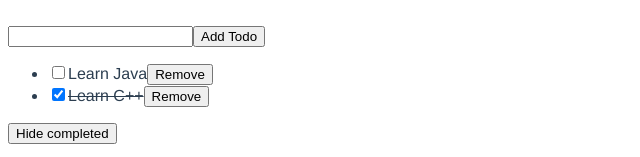
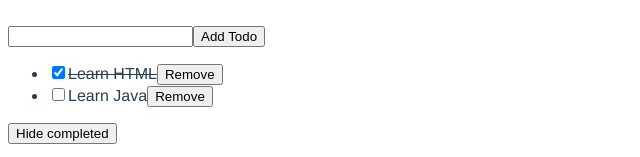
Before and after one commit to gwonmin/Vue3-practice, a Vue app in the folder chartjs/: page / in a window 1280 px wide. Shown: the part 474-631 px from the top of the page, without its empty margins (0-640 px from the left). Built offline with nearby package versions, Linux system fonts and the light colour scheme.

Commit message:
change Composition Style to Options Style

```diff
--- a/chartjs/src/components/HelloWorld.vue
+++ b/chartjs/src/components/HelloWorld.vue
@@ -1,10 +1,21 @@
 <template>
-  <div class="hello">
+  <div>
     <h1>{{ HelloWorld }}</h1>
   </div>
 </template>
 
-<!-- Composition style -->
+// Options style
+<!-- <script>
+export default {
+  data() {
+    const HelloWorld = "HelloWorld";
+
+    return { HelloWorld };
+  },
+};
+</script> -->
+
+<!-- Composition Style -->
 <script setup>
 import { ref } from "vue";
 
--- a/chartjs/src/components/TodoList.vue
+++ b/chartjs/src/components/TodoList.vue
@@ -15,7 +15,44 @@
   </button>
 </template>
 
-<script setup>
+<!-- Options -->
+<script>
+//to give each todo a unique id
+let id = 0;
+
+export default {
+  data() {
+    return {
+      newTodo: "",
+      hideCompleted: false,
+      todos: [
+        { id: id++, text: "Learn HTML", done: true },
+        { id: id++, text: "Learn Java", done: false },
+      ],
+    };
+  },
+
+  computed: {
+    filteredTodos() {
+      return this.hideCompleted ? this.todos.filter(t => !t.done) : this.todos;
+    },
+  },
+
+  methods: {
+    addTodo() {
+      this.todos.push({ id: id++, text: this.newTodo });
+      this.newTodo = "";
+    },
+
+    removeTodo(todo) {
+      this.todos = this.todos.filter(t => t !== todo);
+    },
+  },
+};
+</script>
+
+<!-- Composition -->
+<!-- <script setup>
 import { ref, computed } from "vue";
 
 // to give each todo a unique id
@@ -41,7 +78,7 @@ function addTodo() {
 function removeTodo(todo) {
   todos.value = todos.value.filter((t) => t !== todo);
 }
-</script>
+</script> -->
 
 <style>
 .done {
```
Also changed, not shown: chartjs/src/App.vue (+20 -7 lines), chartjs/src/components/CountButton.vue (+21 -0 lines), chartjs/src/components/InputBox.vue (+21 -0 lines), chartjs/src/components/ToggleButton.vue (+17 -0 lines), 2 other files (tests, documents, lock files or other folders).
